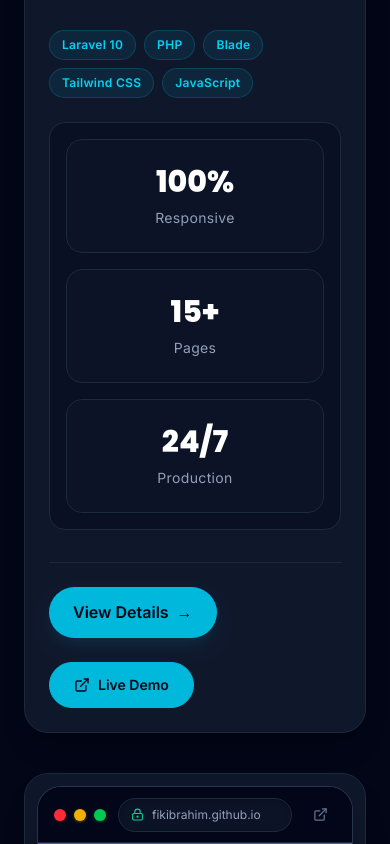
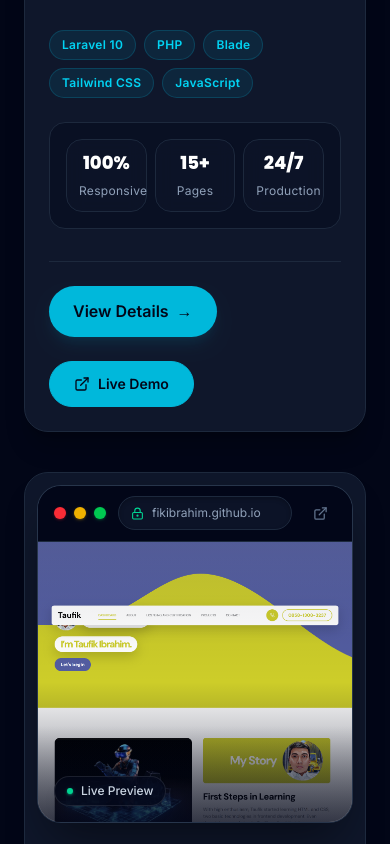
Before and after one commit to fikibrahim/personal-branding, a Vue app: page / in a window 390 px wide. Shown: the part 9280-10124 px from the top of the page. Built offline with nearby package versions, Linux system fonts and the light colour scheme.

Commit message:
fix featured stats responsive layout

```diff
--- a/src/components/projects/FeaturedStats.vue
+++ b/src/components/projects/FeaturedStats.vue
@@ -1,30 +1,22 @@
 <script setup>
 defineProps({
-
     stats: {
         type: Array,
         default: () => [],
     },
-
 });
 </script>
 
 <template>
-
-    <div v-if="stats.length" class="
-            grid
-            grid-cols-1
-            gap-4
-            sm:grid-cols-3
-        ">
-
+    <div v-if="stats.length" class="grid min-w-0 grid-cols-3 gap-2 sm:gap-3">
         <div v-for="(item, index) in stats" :key="index" class="
                 group
+                min-w-0
                 rounded-2xl
                 border
                 border-slate-800
                 bg-slate-900/60
-                p-6
+                p-3
                 text-center
                 backdrop-blur
                 transition-all
@@ -34,31 +26,37 @@ defineProps({
                 hover:bg-slate-800/80
                 hover:shadow-lg
                 hover:shadow-cyan-500/10
+                sm:p-4
             ">
-
+            <!-- Value -->
             <h3 class="
-                    text-3xl
+                    whitespace-nowrap
+                    text-lg
                     font-extrabold
+                    leading-tight
                     text-white
                     transition
                     duration-300
-                    group-hover:scale-110
+                    group-hover:scale-105
                     group-hover:text-cyan-400
+                    sm:text-xl
+                    lg:text-2xl
                 ">
                 {{ item.value }}
             </h3>
 
+            <!-- Label -->
             <p class="
                     mt-2
-                    text-sm
+                    text-xs
+                    leading-4
                     tracking-wide
                     text-slate-400
+                    sm:text-sm
+                    sm:leading-5
                 ">
                 {{ item.label }}
             </p>
-
         </div>
-
     </div>
-
 </template>
```
